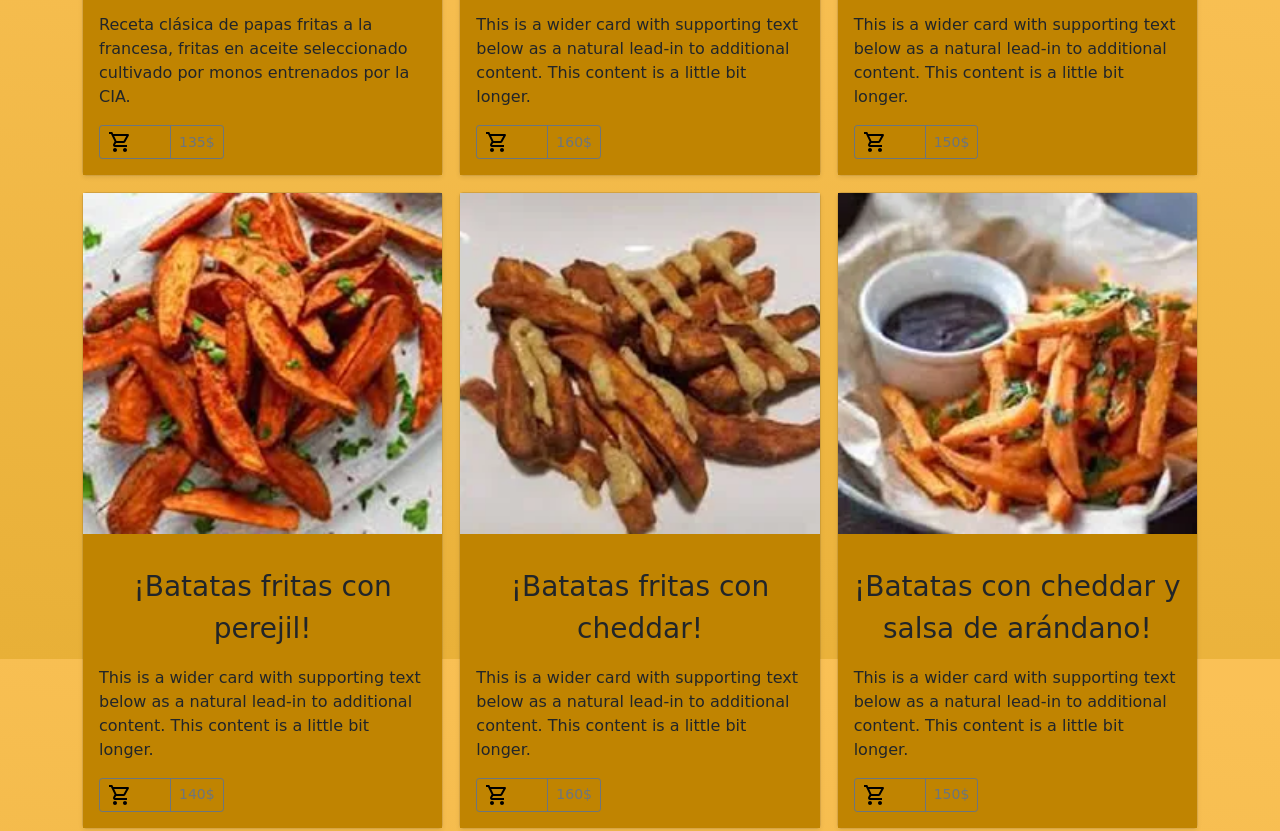
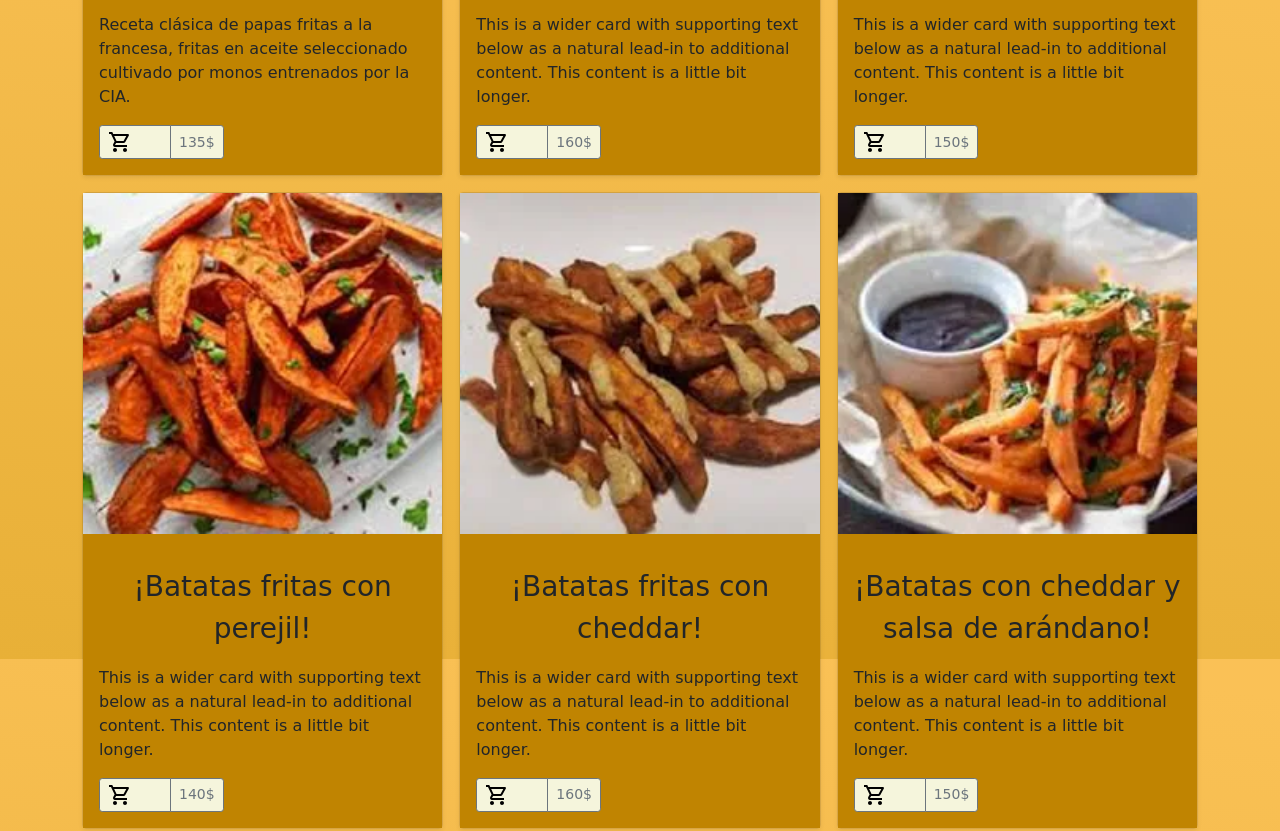
Before and after one commit to Diego-Schmidt/habemus-full-responsive, a plain HTML site: page pages/menu.html in a window 1280 px wide. Shown: the part 941-1772 px from the top of the page. Drawn offline with nearby package versions, Linux system fonts and the light colour scheme; a web font is replaced by a local one.

Commit message:
Ordenando css y corrigiendo colores en botones de carrito y precio en la página menu.html

```diff
--- a/css/style.css
+++ b/css/style.css
@@ -5,7 +5,6 @@
 
 body {
 	font-family: 'Montserrat', sans-serif;
-	/* background-image: url(../assets/habemusdog.webp); */
 	background: rgb(232,176,55);
 	background: linear-gradient(7deg, rgba(232,176,55,1) 0%, rgba(250,193,86,1) 96%);
 	background-attachment: fixed;
@@ -13,7 +12,6 @@ body {
 	background-repeat: no-repeat;
 	background-size: cover;
 	font-family: 'Bakbak One', cursive;
-	/* animation: bodyan 5s cubic-bezier(0.175, 0.885, 0.320, 1.275) both; */
 }
 
 header {
@@ -21,6 +19,11 @@ header {
 	clear: both;
 	height: 20px;
 	display: table;
+}
+
+.btn-group-sm > .btn, .btn-sm{
+
+	background-color: beige!important;
 }
 
 .kbcar {
@@ -66,19 +69,11 @@ header {
 .cabeza {
 	background: #be7e07e5;
 	position: relative;
-	/* display: flex;
-    align-items: center;
-    align-content: space-around;
-    justify-content: center; */
 }
 
 .pie {
 	background: #be7e07;
 	position: relative;
-	/* display: flex;
-    align-items: center;
-    align-content: space-around;
-    justify-content: center; */
 }
 
 .bg-light {
@@ -151,20 +146,8 @@ header {
 	background-color: #d06d03;
 }
 
-
-/* .wow {
-  visibility: hidden;
-} */
-
-
-/* Formulario bootstrap */
-
-li,
 h3 {
 	color: #fff;
-}
-
-h3 {
 	font-size: 32px;
 	font-weight: bold;
 	margin: 0;
@@ -427,17 +410,6 @@ h3 {
 
 /*  Media querys */
 
-
-/* @media only screen
-  and (min-width : 467px) {
-  .textoapp{
-    width:70%;
-    top: 40%;
-    left: 10%;
-  }
-
-} */
-
 /* Media queries no standard */
 
 @media only screen and (max-width: 621px) {
@@ -454,10 +426,6 @@ h3 {
 		top: 15%;
 		left: 10%;
 	}
-
-	/* .iconossoc{
-		padding-right: 10%;
-	} */
 }
 
 @media only screen and (max-width: 381px) {
@@ -468,72 +436,11 @@ h3 {
 	}
 }
 
-
-/* @media(max-width: 749px) {
-  .copy_text {
-  display: none;
-  }
-  } */
-
 @media(max-width: 1055px) {
 	.pedionline {
 		padding: 0;
 	}
-	/* .copy{
-        display: block;
-    } */
 	.centrado {
 		font-size: 1rem;
 	}
 }
-
-/* Media queries standard */
-
-/* Dispositivos pequeños (landscape phones, 576px and up) */
-
-@media (min-width: 576px) {
-
-	/* .iconossoc{
-		padding-right: 8%;
-	} */
-
- }
-
-/* Dispositivos medianos (tablets, 768px and up) */
-
-@media (min-width: 768px) {
-
-	/* .iconossoc{
-		padding-right: 4%;
-	} */
-
- }
-
-/* Dispositivos grandes (desktops, 992px and up) */
-
-@media (min-width: 992px) { ... }
-
-/* Dispositivos muy grandes (large desktops, 1200px and up) */
-
-@media (min-width: 1200px) { ... }
-
-
-@media (max-width: 575.98px) {
-
-	/* .iconossoc{
-		padding-right: 9%;
-	} */
-
- }
-
-/* Dispositivos pequeños (landscape phones, less than 768px) */
-
-@media (max-width: 767.98px) { ... }
-
-/* Dispositivos medianos (tablets, less than 992px) */
-
-@media (max-width: 991.98px) { ... }
-
-/* Dispositivos grandes (desktops, less than 1200px) */
-
-@media (max-width: 1199.98px) { ... }
--- a/pages/menu.html
+++ b/pages/menu.html
@@ -98,7 +98,7 @@
                     <div class="card-body">
                       <p class="card-text"><p class="fs-3 text-center">¡Fritas francesas!</p>Receta clásica de papas fritas a la francesa, fritas en aceite seleccionado cultivado por monos entrenados por la CIA.</p>
                       <div class="d-flex justify-content-between align-items-center">
-                        <div class="btn-group">
+                        <div class="btn-group bg-light">
                           <button type="button" class="btn btn-sm btn-outline-secondary"><img id="carrito" src="../assets/shopping_cart_black_24dp.svg" alt="carritodecompras" heigth=""/></button>
                           <button type="button" class="btn btn-sm btn-outline-secondary">135$</button>
                         </div>
```
